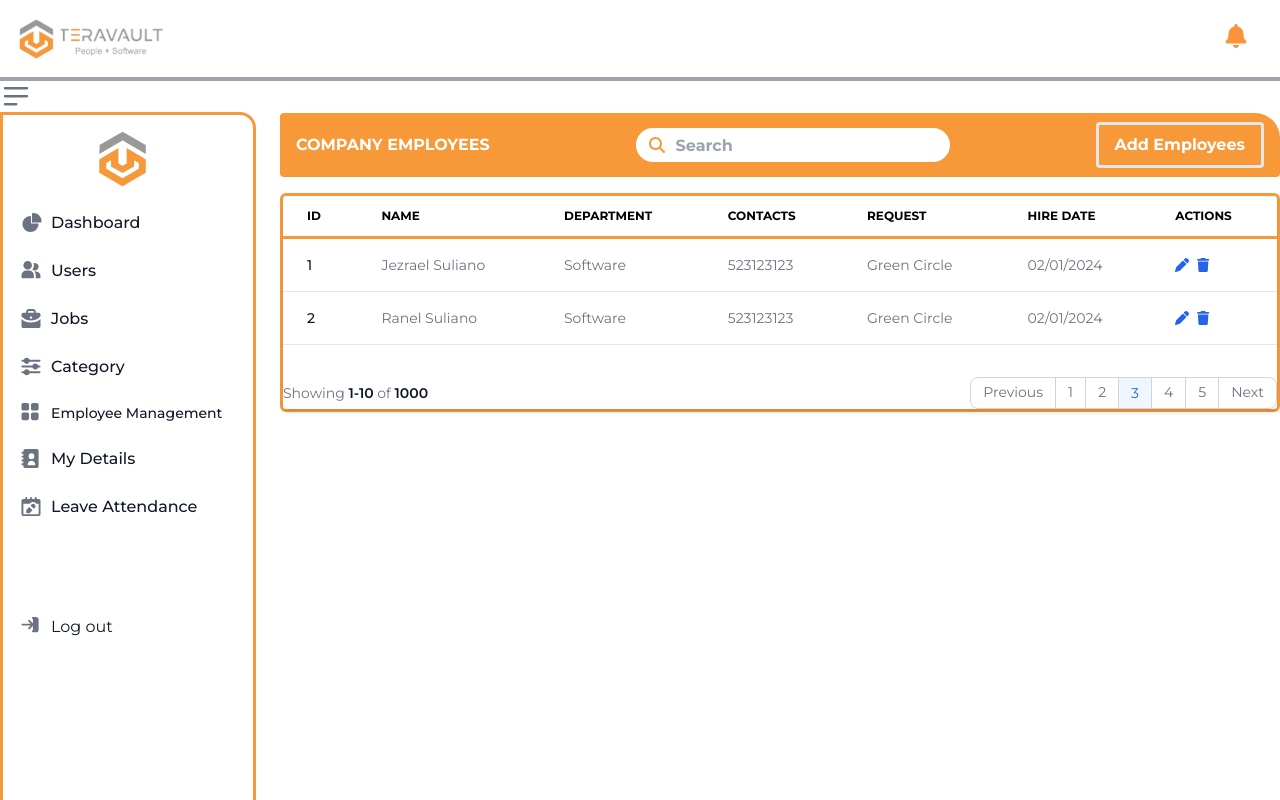
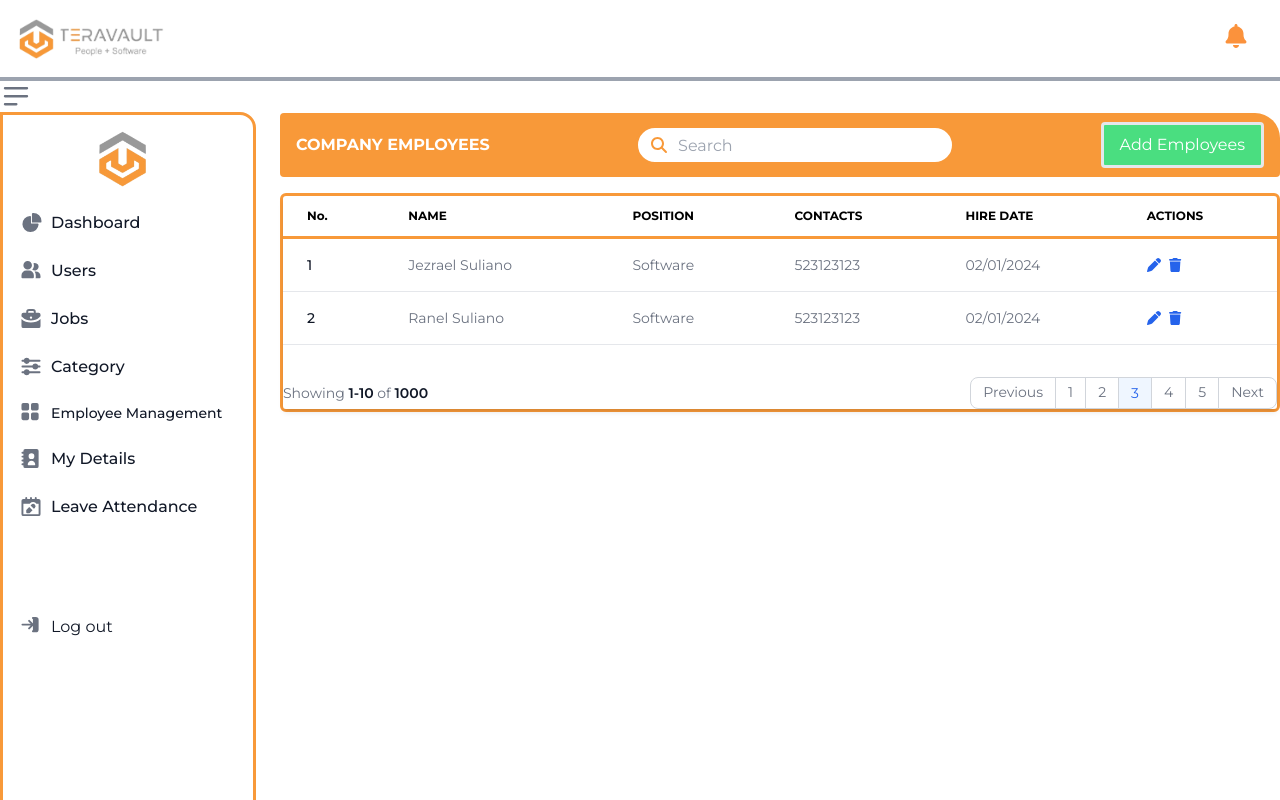
Before and after one commit to Ravenjoven/Hr-management-System, a React (Vite) app in the folder frontend/: page /Employee in a window 1280 px wide. Built offline with nearby package versions, Linux system fonts and the light colour scheme.

Commit message:
latest update on attendace

```diff
--- a/frontend/src/components/hr/AdminAttendance.tsx
+++ b/frontend/src/components/hr/AdminAttendance.tsx
@@ -57,7 +57,7 @@ function AdminAttendance() {
     <div className="min-h-screen max-w-screen bg-white font-montserrat">
       <>
         <AdminNavar />
-        <div className="fixed">
+        <div className="fixed z-50">
           <button
             data-drawer-target="logo-sidebar"
             data-drawer-toggle="logo-sidebar"
@@ -85,15 +85,15 @@ function AdminAttendance() {
         <div className="relative w-full mt-8">
           <Sidebar expanded={expanded} />
           <div
-            className={`content min-h-screen max-w-full z-1 rounded border-[3px] border-custom-text-orange  ${
+            className={`content min-h-screen overflow-y-auto scrollbar-hide max-w-full rounded border-[3px] border-custom-text-orange  ${
               expanded ? "ml-0" : "ml-[280px]"
             }`}
           >
-            <div className="upper-div md:overflow-hidden overflow-scroll md:min-w-full h-12 bg-custom-text-orange border-[3px] border-custom-text-orange flex text-white">
+            <div className="upper-div md:overflow-hidden md:min-w-full md:h-12 w-full h-full bg-custom-text-orange border-[3px] border-custom-text-orange md:flex  text-white">
               <span className="my-auto pl-4 uppercase font-bold">
                 leave & attendance
               </span>
-              <div className="flex justify-center items-center flex-grow">
+              <div className="flex md:justify-center md:items-center flex-grow">
                 <div className="relative">
                   <FontAwesomeIcon
                     icon={faMagnifyingGlass}
@@ -112,7 +112,7 @@ function AdminAttendance() {
                 <div className="relative flex items-center">
                   <FontAwesomeIcon
                     icon={faCalendarDays}
-                    className="absolute z-50 left-4 w-4 h-4 flex items-center pointer-events-none text-custom-text-orange"
+                    className="absolute left-4 w-4 h-4 flex z-10 items-center pointer-events-none text-custom-text-orange"
                   />
                   <DatePicker
                     selected={selectedDate}
@@ -129,7 +129,7 @@ function AdminAttendance() {
               </div>
             </div>
             <div className="lower-di flex flex-col m-10">
-              <div className="grid gap-5 grid-cols-5">
+              <div className="grid gap-5 md:grid-cols-5 grid-cols-1">
                 {filteredEmployees.map((employee) => (
                   <div
                     key={employee.id}
@@ -142,7 +142,7 @@ function AdminAttendance() {
                         className="w-24 h-24 text-custom-text-black my-2"
                       />
                     </div>
-                    <div className="text-center text-custom-text-black">
+                    <div className="text-center text-custom-text-black capitalize">
                       {employee.name}
                     </div>
                     <div className="flex space-x-4 m-4">
--- a/frontend/src/components/hr/AdminUserList.tsx
+++ b/frontend/src/components/hr/AdminUserList.tsx
@@ -11,6 +11,12 @@ function AdminUserList() {
   const toggleExpanded = () => {
     setExpanded((prevState) => !prevState);
   };
+  const [users, setUsers] = useState([
+    {
+      id: 0,
+      name: "Jezrael Suliano",
+    },
+  ]);
   return (
     <div className="min-h-screen max-w-screen bg-white font-montserrat">
       <>
@@ -43,12 +49,14 @@ function AdminUserList() {
         <div className="relative w-full mt-8">
           <Sidebar expanded={expanded} />
           <div
-            className={`content h-full max-w-full z-1  ${
+            className={`content h-full max-w-full z-1   ${
               expanded ? "ml-0" : "ml-[280px]"
             }`}
           >
-            <div className="upper-div md:min-w-full h-16 font-bold bg-custom-text-orange rounded flex text-white items-center rounded-tr-[25px]">
-              <span className="pl-4 uppercase">company Employees</span>
+            <div className="upper-div md:min-w-full h-16  bg-custom-text-orange rounded flex text-white items-center rounded-tr-[25px]">
+              <span className="pl-4 uppercase font-bold">
+                company Employees
+              </span>
               <div className="flex items-center justify-center flex-grow pl-4">
                 <div className="relative">
                   <FontAwesomeIcon
@@ -63,7 +71,7 @@ function AdminUserList() {
                 </div>
               </div>
               <div className=" ">
-                <button className=" border-[3px] border-custom-text-white m-4 bg-transparent text-white py-2 px-4 rounded">
+                <button className=" border-[3px] hover:bg-blue-400 border-custom-text-white m-4 bg-green-400 text-white py-2 px-4 rounded">
                   Add Employees
                 </button>
               </div>
@@ -75,19 +83,16 @@ function AdminUserList() {
                   <thead className="text-xs text-black border-b-[3px] border-custom-text-orange  uppercase">
                     <tr className="capitalize">
                       <th scope="col" className="px-6 py-3">
-                        ID
+                        No.
                       </th>
                       <th scope="col" className="px-6 py-3">
                         NAME
                       </th>
                       <th scope="col" className="px-6 py-3">
-                        DEPARTMENT
+                        POSITION
                       </th>
                       <th scope="col" className="px-6 py-3">
                         CONTACTS
-                      </th>
-                      <th scope="col" className="px-6 py-3">
-                        REQUEST
                       </th>
                       <th scope="col" className="px-6 py-3">
                         HIRE DATE
@@ -108,7 +113,6 @@ function AdminUserList() {
                       <td className="px-6 py-4">Jezrael Suliano</td>
                       <td className="px-6 py-4">Software</td>
                       <td className="px-6 py-4">523123123</td>
-                      <td className="px-6 py-4">green circle</td>
                       <td className="px-6 py-4">02/01/2024</td>
                       <td className="px-6 py-4 space-x-2">
                         <a
@@ -141,7 +145,6 @@ function AdminUserList() {
                       <td className="px-6 py-4">Ranel Suliano</td>
                       <td className="px-6 py-4">Software</td>
                       <td className="px-6 py-4">523123123</td>
-                      <td className="px-6 py-4">green circle</td>
                       <td className="px-6 py-4">02/01/2024</td>
                       <td className="px-6 py-4 space-x-2">
                         <a
```
